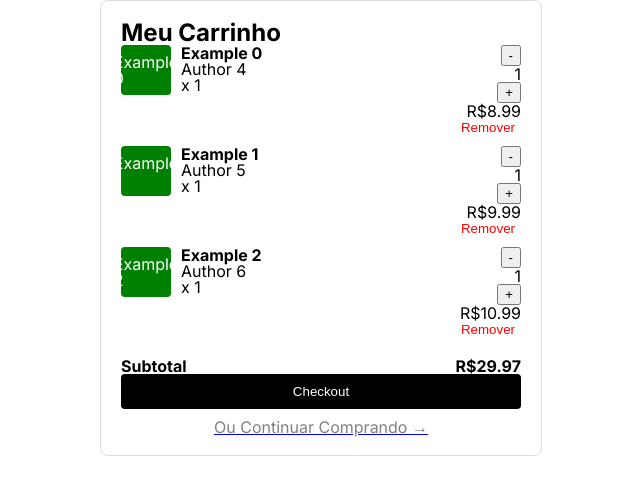
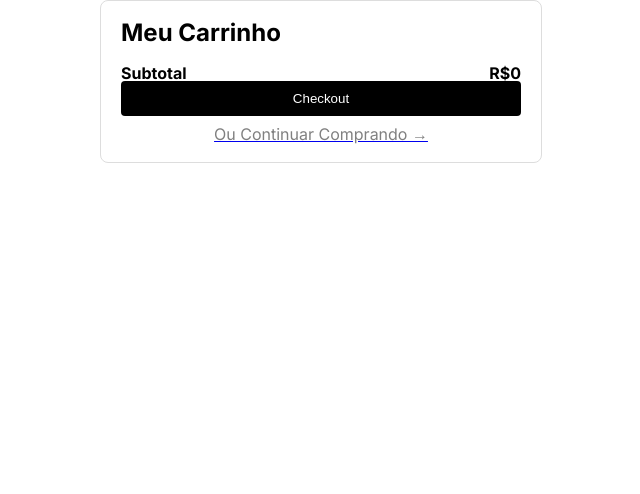
Before and after one commit to Fabiot123/Projeto-de-LES, a Next.js app in the folder frontend/projetoles/: page /Cart in a window 1280 px wide. Shown: the top 494 px of the page, without its empty margins (319-959 px from the left). Built offline with nearby package versions, Linux system fonts and the light colour scheme.

Commit message:
mudanca para devolucao

```diff
--- a/frontend/projetoles/src/app/Cart/page.js
+++ b/frontend/projetoles/src/app/Cart/page.js
@@ -1,68 +1,70 @@
 "use client";
 
-import React, { useState } from "react";
+import React from "react";
 import styles from "./Cart.module.css";
 import Link from "next/link";
+import useStore from "@/useStore";
 
 const Cart = () => {
-  const [cartItems, setCartItems] = useState([
-    { id: 1, title: "Example 0", author: "Author 4", price: 8.99, quantity: 1 },
-    { id: 2, title: "Example 1", author: "Author 5", price: 9.99, quantity: 1 },
-    {
-      id: 3,
-      title: "Example 2",
-      author: "Author 6",
-      price: 10.99,
-      quantity: 1,
-    },
-  ]);
+  const { addToCart, addQuantity, cart } = useStore();
 
-  const removeItem = (id) => {
-    const updatedCartItems = cartItems.filter((item) => item.id !== id);
-    setCartItems(updatedCartItems);
+  const removeItem = (index) => {
+    let { quantity, ...rest } = index;
+    addQuantity(rest, 0);
   };
 
-  const increaseQuantity = (id) => {
-    const updatedCartItems = cartItems.map((item) =>
-      item.id === id ? { ...item, quantity: item.quantity + 1 } : item
-    );
-    setCartItems(updatedCartItems);
+  const increaseQuantity = (index) => {
+    let { quantity, ...rest } = index;
+    if (quantity) {
+      quantity += 1;
+    } else {
+      quantity = 1;
+    }
+    addQuantity(rest, quantity);
   };
 
-  const decreaseQuantity = (id) => {
-    const updatedCartItems = cartItems.map((item) =>
-      item.id === id && item.quantity > 1
-        ? { ...item, quantity: item.quantity - 1 }
-        : item
-    );
-    setCartItems(updatedCartItems);
+  const decreaseQuantity = (index) => {
+    let { quantity, ...rest } = index;
+    if (quantity) {
+      if (quantity > 0) {
+        quantity -= 1;
+      } else {
+        quantity = 0;
+      }
+    } else {
+      quantity = 0;
+    }
+    addQuantity(rest, quantity);
   };
 
-  const subtotal = cartItems
-    .reduce((acc, item) => acc + item.price * item.quantity, 0)
-    .toFixed(2);
+  const subtotal =
+    cart.length > 0
+      ? cart
+          .reduce((acc, item) => acc + item.lvr_prc * item.quantity, 0)
+          .toFixed(2)
+      : 0;
 
   return (
     <div className={styles.cartContainer}>
       <h2>Meu Carrinho</h2>
       <ul className={styles.cartList}>
-        {cartItems.map((item) => (
-          <li key={item.id} className={styles.cartItem}>
+        {cart.map((item) => (
+          <li key={item.lvr_id} className={styles.cartItem}>
             <div className={styles.itemDetails}>
-              <div className={styles.bookImage}>{item.title}</div>
+              <div className={styles.bookImage}>{item.lvr_ttl}</div>
               <div>
-                <h4>{item.title}</h4>
-                <p>{item.author}</p>
+                <h4>{item.lvr_ttl}</h4>
+                <p>{item.lvr_atr}</p>
                 <p>x {item.quantity}</p>
               </div>
             </div>
             <div className={styles.itemActions}>
-              <button onClick={() => decreaseQuantity(item.id)}>-</button>
+              <button onClick={() => decreaseQuantity(item)}>-</button>
               <span>{item.quantity}</span>
-              <button onClick={() => increaseQuantity(item.id)}>+</button>
-              <p>R${(item.price * item.quantity).toFixed(2)}</p>
+              <button onClick={() => increaseQuantity(item)}>+</button>
+              <p>R${(item.lvr_prc * item.quantity).toFixed(2)}</p>
               <button
-                onClick={() => removeItem(item.id)}
+                onClick={() => removeItem(item)}
                 className={styles.removeButton}
               >
                 Remover
--- a/frontend/projetoles/src/components/FormClient/index.jsx
+++ b/frontend/projetoles/src/components/FormClient/index.jsx
@@ -15,6 +15,7 @@ import {
   cepMask,
   cvvMask,
   dtvalMask,
+  cardMask,
 } from "@/utils/masks";
 import {
   bandoption,
@@ -377,6 +378,9 @@ export default function FormClient({ cliente }) {
             <DefaultInput
               label="Número do Cartão"
               {...register(`cartao.[${index}].num`)}
+              onInput={(e) => {
+                e.target.value = cardMask(e.target.value);
+              }}
               placeholder="Digite o Número do Cartão"
               error={errors.cartao?.[index]?.num?.message}
             />
--- a/frontend/projetoles/src/useStore.js
+++ b/frontend/projetoles/src/useStore.js
@@ -2,9 +2,24 @@ import { create } from "zustand";
 
 const useStore = create((set) => ({
   cart: [],
-  addToCart: (book) =>
+  addToCart: (book, quantity) =>
     set((state) => ({
-      cart: [...state.cart, { ...book, quantity: 1 }],
+      cart: [...state.cart, { ...book, quantity }],
+    })),
+  addQuantity: (book, quantity) =>
+    set((state) => ({
+      cart: state.cart
+        .map((item) => {
+          if (item.lvr_id == book.lvr_id) {
+            item.quantity = quantity;
+          }
+          if (quantity > 0) {
+            return item;
+          }
+        })
+        .filter((item) => {
+          if (item) return item;
+        }),
     })),
 }));
 
```
Also changed, not shown: frontend/projetoles/src/app/CheckOut/page.js (+0 -8 lines), frontend/projetoles/src/app/HomePagina/page.js (+23 -11 lines), frontend/projetoles/src/utils/masks.js (+27 -23 lines), 1 other file (tests, documents, lock files or other folders).
